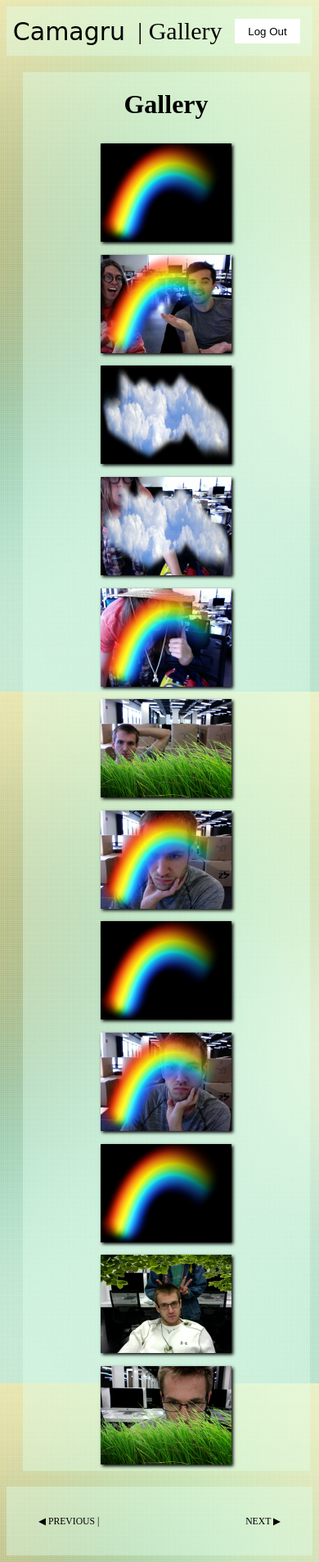
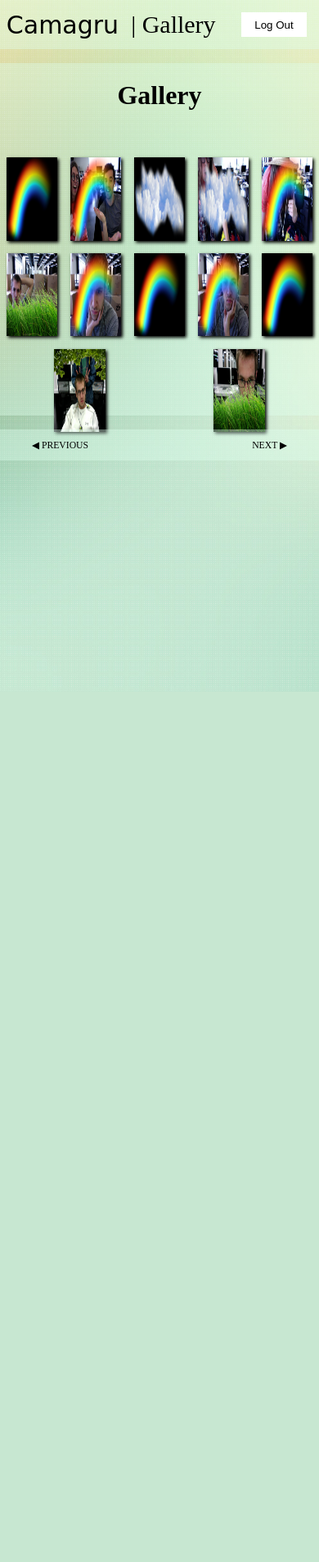
Before and after one commit to ach5910/Camagru, a PHP site: page /Camagru/gallery.php in a window 390 px wide. Shown: the whole page at 82% size. After the commit the page ends 844 px from the top, so only its background shows below. Run offline with PHP 8.4, Linux system fonts and the light colour scheme; the visitor is signed in with stand-in values (Sample User, id 1); data that the repository does not hold is empty.

Commit message:
Working on responsive-desing. Chagned gallery, detail, and main page

```diff
--- a/detail_view.css
+++ b/detail_view.css
@@ -17,6 +17,7 @@ body {
 .middle {
 	display: flex;
 	flex-direction: row;
+	flex-wrap: wrap;
 	justify-content: space-around;
 }
 .image-content {
@@ -60,7 +61,7 @@ body {
 	width: inherit;
 }
 
-.like-list {
+.comment-list {
 	display: flex;
 	flex-direction: column;
 	justify-content: flex-start;
@@ -68,7 +69,7 @@ body {
 	overflow: auto;
 	overflow-y: scroll;
 	width: 30vw;
-	height: 50vw;
+	min-width: 370px;
 	margin: 3vw;
 	padding-top: 5vw;
 	background-color: rgba(223, 255, 238, 0.4);
--- a/detail_view.php
+++ b/detail_view.php
@@ -35,7 +35,7 @@ if ($_SESSION['img_src'] !== '')
 				echo "<img src='".$_SESSION['img_src']."' style='width: 480px;height: 360px;'>";
 				?>
 			</div>
-			<div class='comment-container'>Comments
+			<div class='comment-container'>
 				<div class='user-feedback' id='user-feedback'>
 				</div>
 				<br>
@@ -51,7 +51,7 @@ if ($_SESSION['img_src'] !== '')
 				<script type="text/javascript" src='comment.js'></script>
 			</div>
 		</div>
-		<div class='like-list' id='like-list'>Likes
+		<div class='comment-list' id='comment-list'><h2>Comments</h2>
 		</div>
 	</div>
 </body>
--- a/gallery.css
+++ b/gallery.css
@@ -11,14 +11,15 @@ html {
 body {
 	display: flex;
 	flex-direction: column;
-	justify-content: flex-start;
+	justify-content: space-between;
+	margin: 0px;
 }
 
 .media {
 	display: flex;
 	flex-direction: row;
 	justify-content: space-around;
-	height: 65vh;
+	height: 65%;
 }
 .title {
 	display: flex;
@@ -33,24 +34,15 @@ body {
 	opacity: 0.7;
 	filter: alpha(opacity=70);
 }
-.main-content {
-	display: flex;
-	flex-direction: column;
-	justify-content: flex-start;
-	width :60vw;
-	height: 50vw;
-	margin: 3vw;
-	background-color: rgba(223, 255, 238, 0.4);
-}
+
 
 .main {
 	display: flex;
 	flex-direction: column;
 	justify-content: space-between;
-	align-self: flex-start;
-	width :90vw;
-	margin: 5vw;
+	align-self: center;
 	background-color: rgba(223, 255, 238, 0.4);
+	margin-top: 2vh;
 }
 
 .pagify {
@@ -59,7 +51,7 @@ body {
 	justify-content: space-between;
 	align-items: center;
 	text-align: center;
-	height: 10vh;
+	margin-top: 2vh;
 	background-color: rgba(223, 255, 238, 0.4);
 }
 
@@ -67,6 +59,7 @@ body {
 	display: flex;
 	flex-direction: row;
 	flex-wrap: wrap;
+	height: 75%;
 	justify-content: space-around;
 	text-align: center;
 }
--- a/gallery.js
+++ b/gallery.js
@@ -67,8 +67,8 @@ function addImage(img_file){
   img.setAttribute('src', img_file);
   img.setAttribute('class', 'user_image');
   img.addEventListener('click', function(){detailView(this);}, false);
-  img.style.width = '160px';
-  img.style.height = '120px';
+  img.style.width = '16vw';
+  img.style.height = '12vh';
   img.style.margin = '2vw';
   gallery.appendChild(img);
 }
--- a/gallery.php
+++ b/gallery.php
@@ -22,7 +22,7 @@ if ($_POST['submit'] === 'det')
 		</div>
 
 	<div class='pagify'>
-		<div class='prev' onclick='decrementIndex()'><p>&#9664; PREVIOUS |</p></div>
+		<div class='prev' onclick='decrementIndex()'><p>&#9664; PREVIOUS </p></div>
 		<div class='next' onclick='incrementIndex()'><p>NEXT &#9654;</p></div>
 		<script type="text/javascript" src='gallery.js'></script>
 	</div>
--- a/index.css
+++ b/index.css
@@ -67,6 +67,10 @@ body {
 
 .webcam-action button{
 	height: 30px;
+	border: none;
+	background-color: white;
+	margin-right: 2px;
+	margin-left: 2px;
 }
 
 .side-bar {
```
Also changed, not shown: comment.js (+5 -5 lines).
